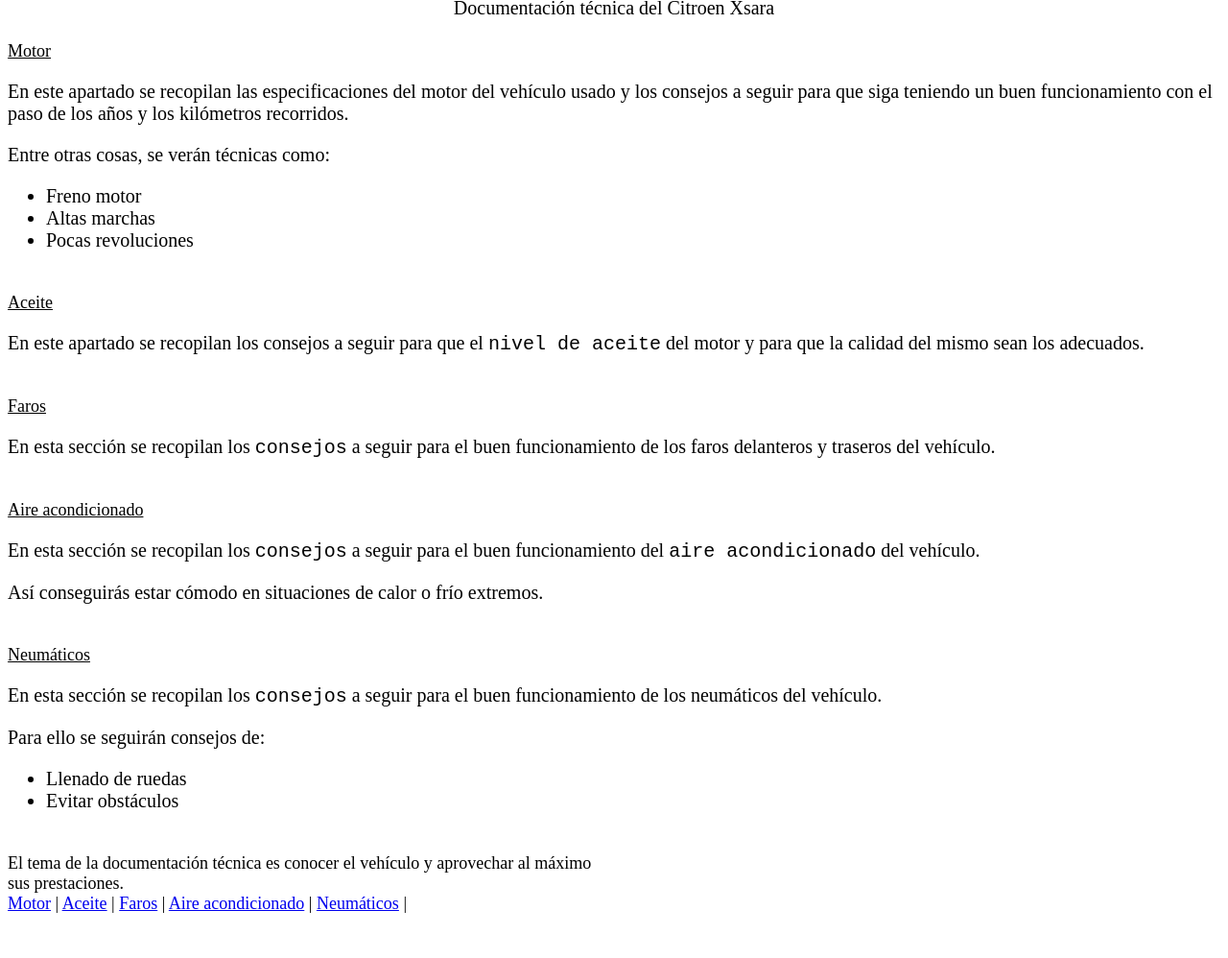
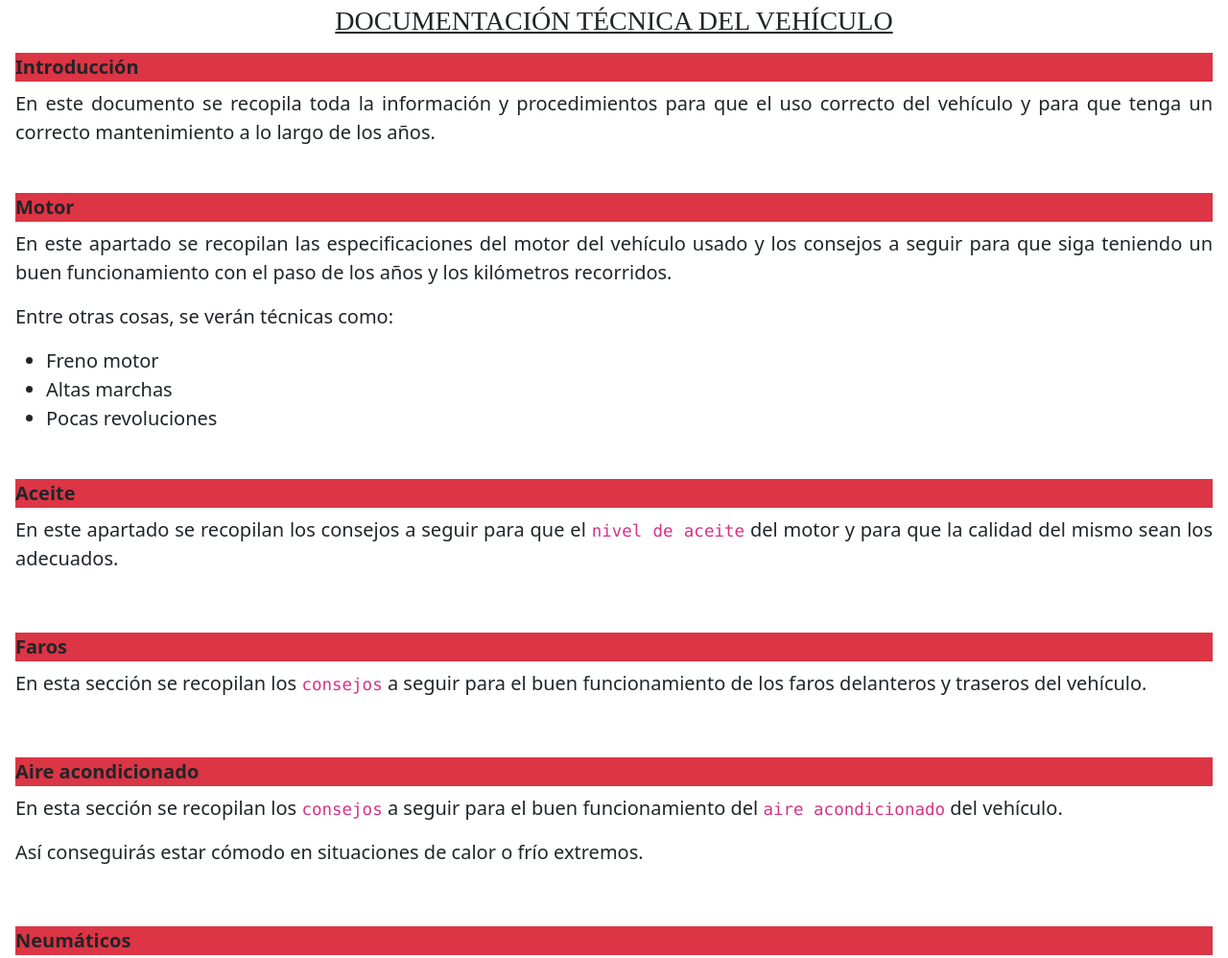
Before and after one commit to Valderas7/fCC_courses, a plain HTML site: page Responsive Web Design/technical-documentation-page/dist/index.html in a window 1280 px wide. Shown: the part 11-1009 px from the top of the page at 96% size. Drawn offline with nearby package versions, Linux system fonts and the light colour scheme.

Commit message:
Add files via upload

```diff
--- a/Responsive Web Design/technical-documentation-page/dist/index.html
+++ b/Responsive Web Design/technical-documentation-page/dist/index.html
@@ -2,25 +2,16 @@
 <html lang="en" >
 <head>
   <meta charset="UTF-8">
-  <title>CodePen - Technical Documentation Page</title>
-  <link rel="stylesheet" href="./style.css">
+  <title>CodePen - Página de Documentación Técnica</title>
+  <link rel='stylesheet' href='https://cdnjs.cloudflare.com/ajax/libs/bootstrap/5.0.2/css/bootstrap.min.css'><link rel="stylesheet" href="./style.css">
 
 </head>
 <body>
 <!-- partial:index.partial.html -->
-<!--
-
-Hello Camper!
-
-Please read the README below in the JS Editor before beginning. Feel free to delete this message once you have read it. Good luck and Happy Coding!
-
-- The freeCodeCamp Team
-
--->
-<!DOCTYPE html>
-<html>
-  <main id = "main-doc" style = "text-align: center; font-size: 20px;">Documentación técnica del Citroen Xsara<br><br>
-    <section class = "main-section" id = "Motor"><header><u>Motor</u></header><p>En este apartado se recopilan las especificaciones del motor del vehículo usado y los consejos a seguir para que siga teniendo un buen funcionamiento con el paso de los años y los kilómetros recorridos.</p>
+<html class = "row">
+  <main id = "main-doc" style = "text-align: center; font-size: 20px;"><h3 style = "font-family: Times New Roman, Times, serif;" class = "m-3"><u>DOCUMENTACIÓN TÉCNICA DEL VEHÍCULO</h3></u>
+    <section class = "main-section m-3 mb-4" id = "Introducción"><header class = "bg-danger mb-2"><b>Introducción</b></header><p>En este documento se recopila toda la información y procedimientos para que el uso correcto del vehículo y para que tenga un correcto mantenimiento a lo largo de los años.</p></section>
+    <section class = "main-section m-3" id = "Motor"><header><p class = "bg-danger mb-2 mt-5"><b>Motor</b></p></header><p>En este apartado se recopilan las especificaciones del motor del vehículo usado y los consejos a seguir para que siga teniendo un buen funcionamiento con el paso de los años y los kilómetros recorridos.</p>
       <p>Entre otras cosas, se verán técnicas como:
       <ul>
   <li>Freno motor</li>
@@ -28,31 +19,33 @@
   <li>Pocas revoluciones</li>
   </ul>
 </p>
+    </section>
+    <section class = "main-section m-3" id = "Aceite"><header><p class = "bg-danger mb-2 mt-5"><b>Aceite</p></b></header><p>En este apartado se recopilan los consejos a seguir para que el <code>nivel de aceite</code> del motor y para que la calidad del mismo sean los adecuados.</p>
     </section><br>
-    <section class = "main-section" id = "Aceite"><header><u>Aceite</u></header><p>En este apartado se recopilan los consejos a seguir para que el <code>nivel de aceite</code> del motor y para que la calidad del mismo sean los adecuados.</p>
-    </section><br>
-    <section class = "main-section" id = "Faros"><header><u>Faros</u></header><p>En esta sección se recopilan los <code>consejos</code> a seguir para el buen funcionamiento de los faros delanteros y traseros del vehículo.</p></section><br>
-    <section class = "main-section" id = "Aire_acondicionado"><header><u>Aire acondicionado</u></header><p>En esta sección se recopilan los <code>consejos</code> a seguir para el buen funcionamiento del <code>aire acondicionado</code> del vehículo.</p>
+    <section class = "main-section m-3" id = "Faros"><header><p class = "bg-danger mb-2"><b>Faros</b></p></header><p>En esta sección se recopilan los <code>consejos</code> a seguir para el buen funcionamiento de los faros delanteros y traseros del vehículo.</p></section><br>
+    <section class = "main-section m-3" id = "Aire_acondicionado"><header><p class = "bg-danger mb-2"><b>Aire acondicionado</b></p></header><p>En esta sección se recopilan los <code>consejos</code> a seguir para el buen funcionamiento del <code>aire acondicionado</code> del vehículo.</p>
       <p>Así conseguirás estar cómodo en situaciones de calor o frío extremos.</p>
     </section><br>
-    <section class = "main-section" id = "Neumáticos"><header><u>Neumáticos</u></header><p>En esta sección se recopilan los <code>consejos</code> a seguir para el buen funcionamiento de los neumáticos del vehículo.</p>
+    <section class = "main-section m-3" id = "Neumáticos"><header><p class = "bg-danger mb-2"><b>Neumáticos</b></p></header><p>En esta sección se recopilan los <code>consejos</code> a seguir para el buen funcionamiento de los neumáticos del vehículo.</p>
       <p>Para ello se seguirán consejos de:
       <ul>
         <li>Llenado de ruedas</li>
         <li>Evitar obstáculos</li>
       </ul>
       </p>
-  </section><br></main>
-<nav id = "navbar"><header>El tema de la documentación técnica es conocer el vehículo y aprovechar al máximo sus prestaciones.</header>
-  <a href = "#Motor" class = "nav-link">Motor</a> |
-  <a href = "#Aceite" class = "nav-link">Aceite</a> |
-  <a href = "#Faros" class = "nav-link">Faros</a> |
-    <a href = "#Aire_acondicionado" class = "nav-link">Aire acondicionado</a> |
-  <a href = "#Neumáticos" class = "nav-link">Neumáticos</a> |
-</nav><br>
+  </section><br>
+
+  <nav id = "navbar"><header>El tema de la documentación técnica es conocer el vehículo y aprovechar al máximo sus prestaciones.</header>
+    <a class = "nav-link" href = "#Introducción">Introducción</a> |
+    <a class = "nav-link" href = "#Motor">Motor</a> |
+    <a class = "nav-link" href = "#Aceite">Aceite</a> |
+    <a class = "nav-link" href = "#Faros">Faros</a> |
+    <a class = "nav-link" href = "#Aire_acondicionado">Aire acondicionado</a> |
+    <a class = "nav-link" href = "#Neumáticos">Neumáticos</a>
+  </nav>
+  </main>
 </html>
 <!-- partial -->
-  <script src='https://cdn.freecodecamp.org/testable-projects-fcc/v1/bundle.js'></script><script  src="./script.js"></script>
-
+  <script src='https://cdn.freecodecamp.org/testable-projects-fcc/v1/bundle.js'></script>
 </body>
 </html>
--- a/Responsive Web Design/technical-documentation-page/dist/style.css
+++ b/Responsive Web Design/technical-documentation-page/dist/style.css
@@ -1,26 +1,13 @@
-<style>
- #main-doc {
-   color: black;
-   font-size: 40px;
-   text-align: center;
-}
- .main-section {
+.main-section {
    font-size: 20px;
-   text-align: left;
-}
- .main-section header {
-   text-decoration: none;
-   font-size: 18px;
    text-align: justify;
 }
 
- @media #navbar(min-width: 100px) {
+@media #navbar(min-width: 100px) {
    font-size: 28 px;
 }
 
- #navbar {
-   position: relative;
-   margin-right: 50%;
-   font-size: 18px;
+#navbar {
+  position: relative;
+  margin-right: 50%;
 }
-</style>
```
